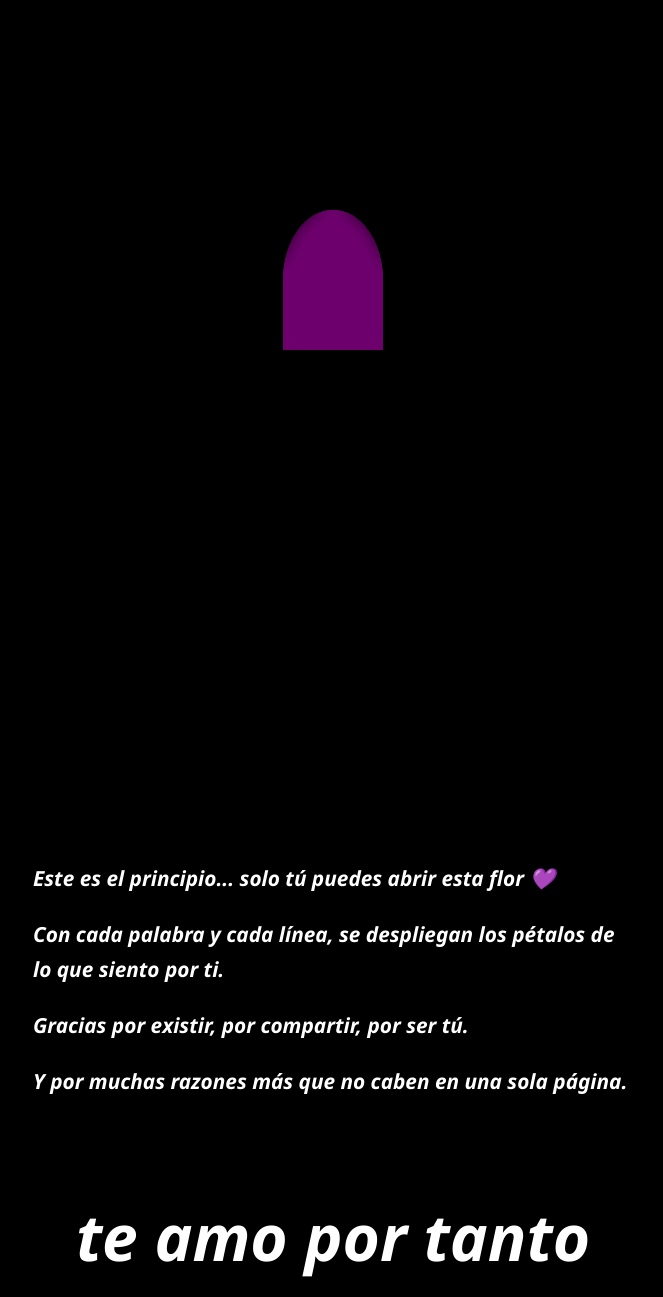
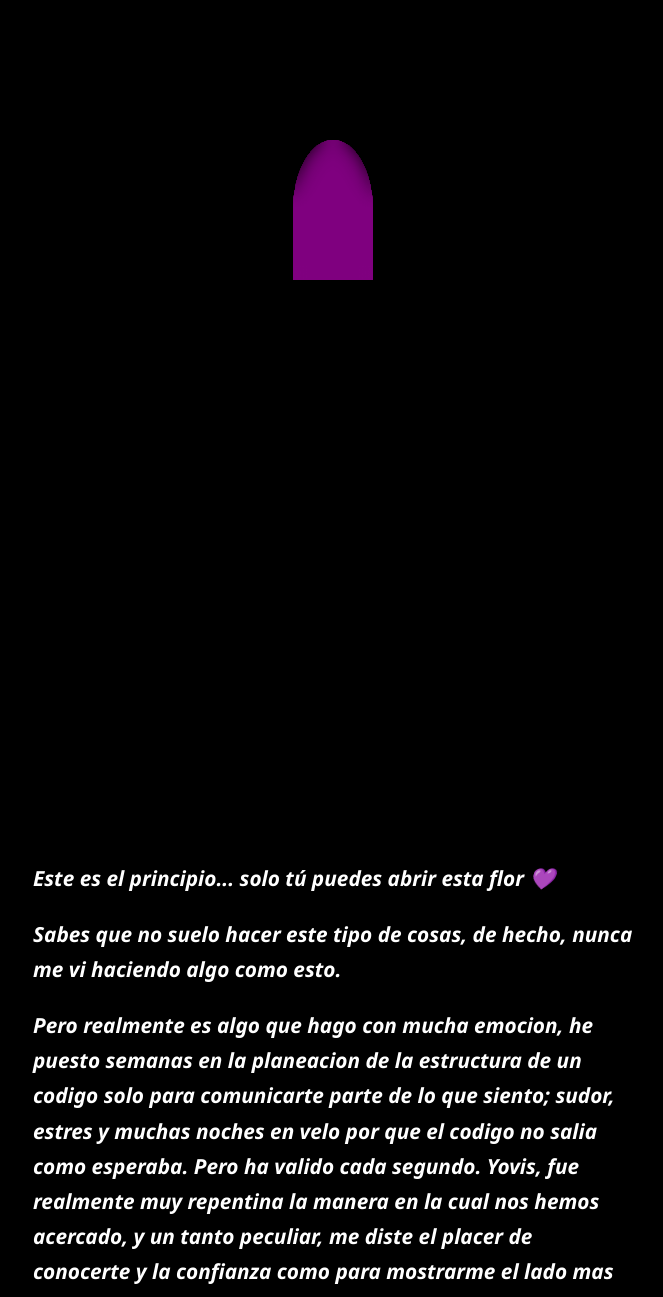
Before and after one commit to Astrxnomicall/feliz-cumple, a plain HTML site: page index.html in a window 1280 px wide. Shown: the part 120-1417 px from the top of the page, without its empty margins (307-970 px from the left). Drawn offline with Linux system fonts and the light colour scheme.

Commit message:
Add files via upload

```diff
--- a/index.html
+++ b/index.html
@@ -8,27 +8,74 @@
 </head>
 <body>
   <div class="flor-container">
-    <div class="flor">
-      <div class="petalo petalo1"></div>
-      <div class="petalo petalo2"></div>
-      <div class="petalo petalo3"></div>
-      <div class="petalo petalo4"></div>
-    </div>
+    <div class="flor" id="flor"></div>
   </div>
 
   <div class="contenido">
     <p>Este es el principio... solo tú puedes abrir esta flor 💜</p>
-    <p>Con cada palabra y cada línea, se despliegan los pétalos de lo que siento por ti.</p>
-    <p>Gracias por existir, por compartir, por ser tú.</p>
-    <p>Y por muchas razones más que no caben en una sola página.</p>
-    <p class="final"><em>te amo por tanto</em></p>
+    <!-- Duplica y extiende este texto tanto como quieras -->
+    <p>Sabes que no suelo hacer este tipo de cosas, de hecho, nunca me vi haciendo algo como esto.</p>
+    <p>Pero realmente es algo que hago con mucha emocion, he puesto semanas en la planeacion de la estructura de un codigo solo para
+      comunicarte parte de lo que siento; sudor, estres y muchas noches en velo por que el codigo no salia como esperaba. Pero ha
+      valido cada segundo.
+      Yovis, fue realmente muy repentina la manera en la cual nos hemos acercado, y un tanto peculiar, me diste el placer de conocerte
+      y la confianza como para mostrarme el lado mas puro de tu ser, a pesar de que en un inicio se me hizo algo extraño tal
+      acercamiento, te ganaste mi confianza de a poco, has sido tanto para mi desde ese entonces y has hecho tanto por mi;
+      hemos discutido como hermanos, pero siempre nos recuperamos; te preocupas por mi como una madre, desde siempre y por la mas
+      minima cosa tengo tu preocupacion; pero no menos importante, has estado para mi como una real, mi mejor amiga, creo genuinamente
+      y siempre lo he dicho, que es un titulo que no se otorga, no es un tratado ni mucho menos, pero te lo has ganado, por ser tu,
+      eres una mujer maravillosa, que claro, como cualquiera puedes tener tus fallos, pero tienes una virtud excepcional de sentir,
+      me encanta eso de ti, aunque por cosas del antes suelas retenerlo un poco.
+      Te amo Yovis, hoy y siempre, por lo que eres, lo que puedes, lo que entregas y mucho mas.
+      Por tu forma de ver el mundo
+      Por tu risa que por mas escandalosa, es contagiosa
+      Porque eres genuinamente una buena persona, lo cual es algo muy dificil de explicar
+      Por tu sinceridad
+      Por tu capacidad de ver las cosas
+      Por tu inteligencia
+      Por tu disciplina
+      Porque te emocionas por cosas pequeñas, lo cual es una virtud
+      Porque realmente me escuchas
+      Por tus sueños y metas
+      Porque me eliges a mi la mayoria de tus dias
+      porque me entiendes sin que tenga la necesidad de hablar
+      Por tus abrazos, AMO tus abrazos, son mis favoritos y siempre lo dire
+      Por tu seguridad
+      Porque no te rindes conmigo
+      Porque me aceptas totalmente
+      Porque genuinamente te preocupas por mi
+      Porque me inspiras a ser mejor
+      Por tus buenos consejos
+      Porque me haces sentir especial
+      Porque cuidas de mi sin necesidad de pedirlo
+      Porque puedo hablar de absolutamente todo contigo
+      Por nuestra intimidad
+      Porque me motivas sin presiones
+      Porque me enseñas las cosas sin hacerlo sentir como un regaño
+      Porque te admiro
+      Porque aprendes conmigo
+      Porque me admiras a mi tambien
+      Porque sabes cuando hablar y cuando solo estar
+      Porque construimos algo juntos
+      Porque somos un equipo
+      Por esos silencios incomodos
+      Por las pocas madrugadas que hemos pasado hablando
+      Por nuestros recuerdos
+      Por los "te amo" que salen solos
+      Porque celebras mis logros
+      Porque notas absolutamente todo
+      Porque eres tu, y eso basta para amarte.
+
+      Eres mas que una amiga para mi, mereces todo y estoy dispuesto a hacer lo que sea por ti, de adoptar tus costumbres,
+      hacer cosas que a ti te gusten, ver series contigo, conocer todo de ti, o al menos lo que me falte.
+      De manera platonica eres mi amor, mi vida, es impresionante a lo que hemos llegado en tan poco tiempo, pero me alegra
+      tanto que seas tu.
+      Mereces muchos años mas, me gustaria darte mil abrazos y besos justo ahora, pero tendre que contenerme y esperar a
+      verte pronto, quedate conmigo toda la vida Yovis, te amo mil veces y te adoro de aqui hasta el infinito.
+    </p>
+    <p class="final"><em>te adoro por tanto</em></p>
   </div>
 
   <script src="script.js"></script>
 </body>
 </html>
-
-
-  <script src="script.js"></script>
-</body>
-</html>
--- a/script.js
+++ b/script.js
@@ -1,10 +1,21 @@
-const flor = document.querySelector(".flor");
+// Generar los 16 pétalos con distintos ángulos
+const flor = document.getElementById("flor");
 
+for (let i = 0; i < 16; i++) {
+  const petalo = document.createElement("div");
+  petalo.classList.add("petalo");
+  const angle = i * (360 / 16); // cada 22.5 grados
+  petalo.style.setProperty('--angle', `${angle}deg`);
+  flor.appendChild(petalo);
+}
+
+// Animación con scroll
 window.addEventListener("scroll", () => {
   const scrollY = window.scrollY;
   const maxY = document.body.scrollHeight - window.innerHeight;
 
-  if (scrollY > 50 && scrollY < maxY - 200) {
+  // Abrir flor entre 100px y 90% del scroll
+  if (scrollY > 100 && scrollY < maxY - 300) {
     flor.classList.add("abierta");
   } else {
     flor.classList.remove("abierta");
--- a/style.css
+++ b/style.css
@@ -16,45 +16,42 @@ body {
   transform: translate(-50%, -50%);
   z-index: 0;
   pointer-events: none;
-  width: 200px;
-  height: 200px;
+  width: 300px;
+  height: 300px;
 }
 
 .flor {
   position: relative;
   width: 100%;
   height: 100%;
+  transition: all 1.5s ease;
+}
+
+/* PETALOS GENERADOS DINÁMICAMENTE */
+.petalo {
+  position: absolute;
+  top: 50%;
+  left: 50%;
+  width: 80px;
+  height: 140px;
+  background: rgba(128, 0, 128, 0.3); /* morado opaco */
+  border-radius: 50% 50% 0 0;
+  backdrop-filter: blur(6px);
+  transform: translate(-50%, -100%) rotate(0deg);
+  transform-origin: 50% 100%;
   transition: transform 1.5s ease;
 }
 
-.petalo {
-  position: absolute;
-  width: 100px;
-  height: 140px;
-  background: rgba(128, 0, 128, 0.4); /* morado opaco */
-  border-radius: 50% 50% 0 0;
-  backdrop-filter: blur(6px); /* cristal opaco */
-  transform-origin: bottom center;
-  transition: transform 1.5s ease;
+.flor.abierta .petalo {
+  transform: translate(-50%, -100%) rotate(var(--angle));
 }
-
-/* Posiciones iniciales (cerrada) */
-.petalo1 { top: 30px; left: 50px; transform: rotate(0deg); }
-.petalo2 { top: 30px; left: 50px; transform: rotate(0deg); }
-.petalo3 { top: 30px; left: 50px; transform: rotate(0deg); }
-.petalo4 { top: 30px; left: 50px; transform: rotate(0deg); }
-
-.flor.abierta .petalo1 { transform: rotate(-30deg); }
-.flor.abierta .petalo2 { transform: rotate(30deg); }
-.flor.abierta .petalo3 { transform: rotate(-60deg); }
-.flor.abierta .petalo4 { transform: rotate(60deg); }
 
 .contenido {
   position: relative;
   z-index: 1;
   max-width: 600px;
   margin: 0 auto;
-  padding: 120vh 20px 200px 20px;
+  padding: 120vh 20px 300px 20px;
   font-size: 1.3rem;
   line-height: 2.2rem;
 }
```
